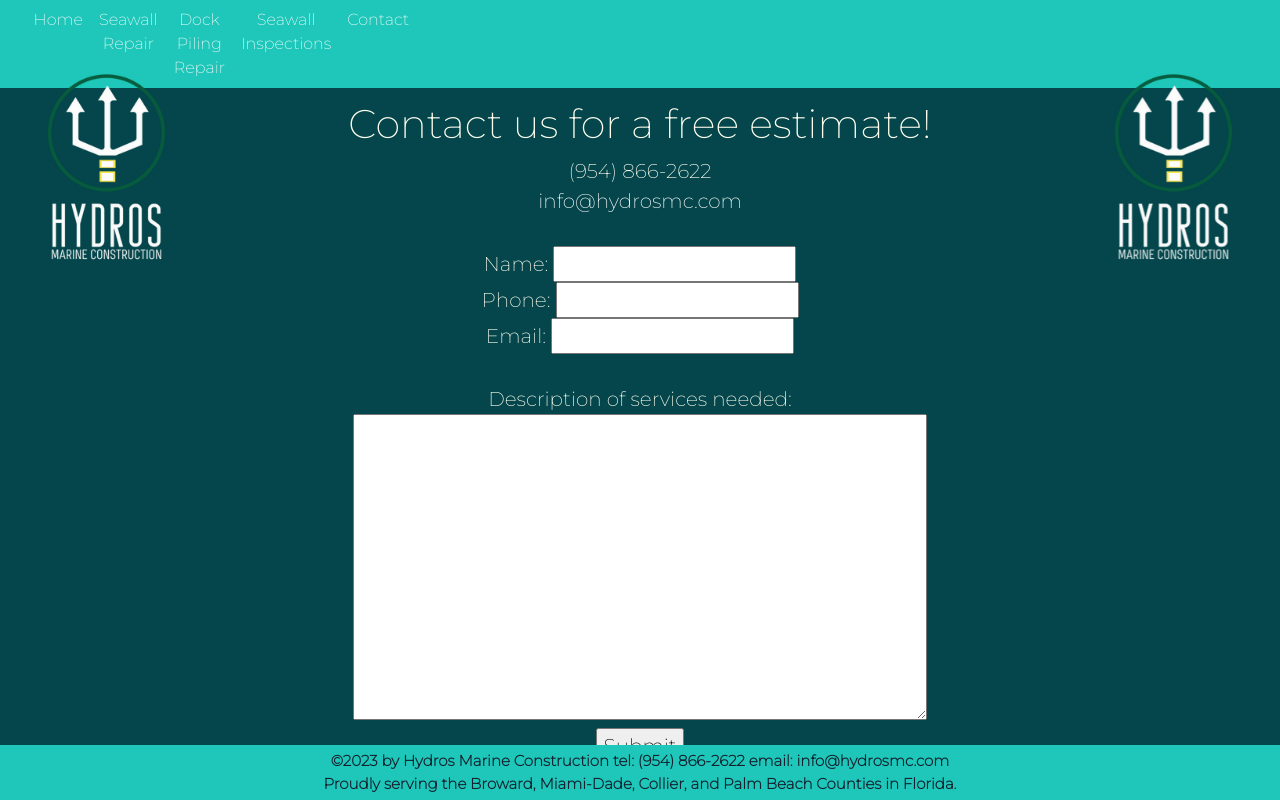
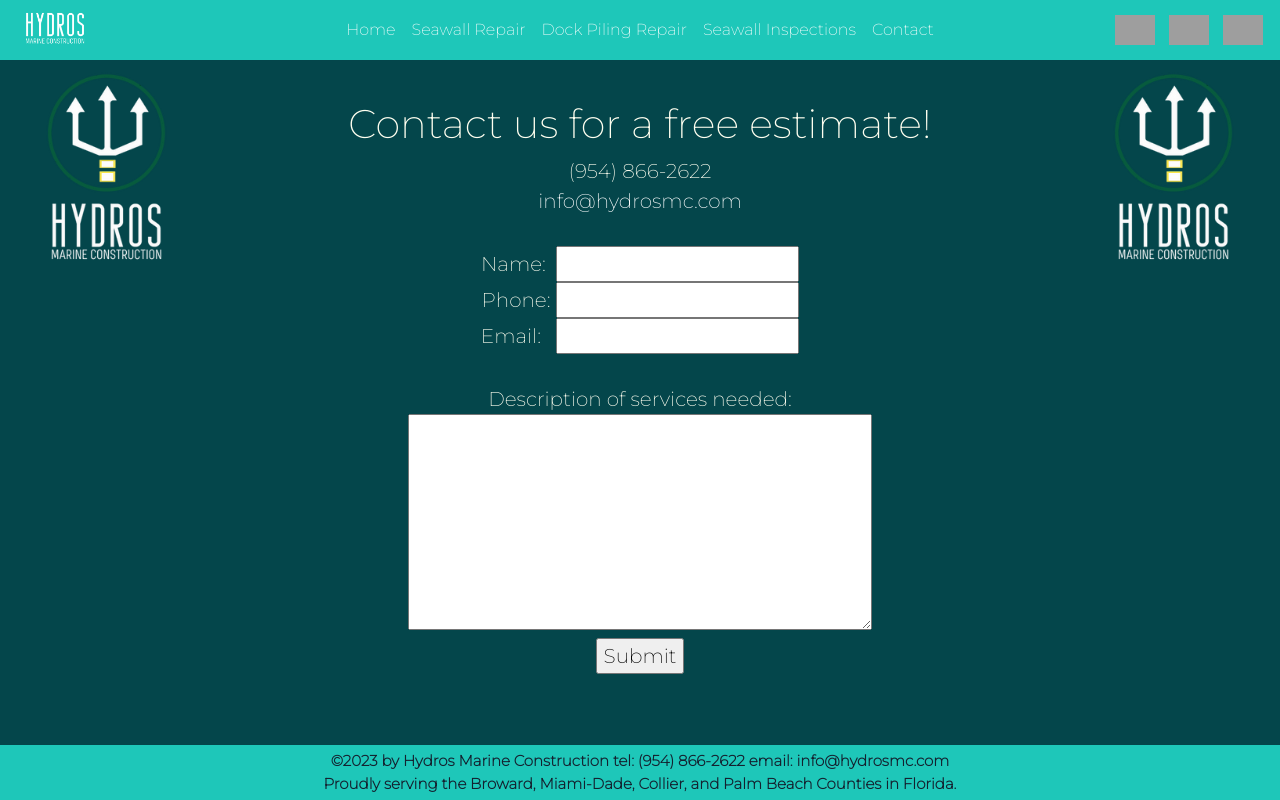
Before and after one commit to jedens5000/hydros-marine-site, a plain HTML site: page contact.html in a window 1280 px wide. Drawn offline with nearby package versions, Linux system fonts and the light colour scheme; grey boxes are pictures that could not be loaded.

Commit message:
Updated all page menus & Contact resposiveness

```diff
--- a/contact.html
+++ b/contact.html
@@ -8,9 +8,6 @@
   <link href="https://cdn.jsdelivr.net/npm/bootstrap@5.1.3/dist/css/bootstrap.min.css" rel="stylesheet"
     integrity="sha384-1BmE4kWBq78iYhFldvKuhfTAU6auU8tT94WrHftjDbrCEXSU1oBoqyl2QvZ6jIW3" crossorigin="anonymous">
   <link rel="shortcut icon" href="images/trident_tabicon.png">
-  <!-- FONT AWESOME -->
-  <!-- <script src="https://kit.fontawesome.com/2d49b71255.js" crossorigin="anonymous"></script> -->
-  <!-- Below is to link to Google webfont names Nunito & Montserrat 200 & 200-->
   <link href="https://fonts.googleapis.com/css2?family=Montserrat:wght@200&family=Nunito:wght@200&display=swap"
     rel="stylesheet">
   <link rel="stylesheet" href="css/styles.css">
@@ -18,9 +15,14 @@
 </head>
 
 <!-----------------HEADER------------------------>
-<!-- <center> -->
+<!-- RESPONSIVE LAYOUT IS GOOD, JUST NEED TO FIX HAMBURGER MENU -->
+<!-- RESPONSIVE LAYOUT IS GOOD, JUST NEED TO FIX HAMBURGER MENU -->
+<!-- RESPONSIVE LAYOUT IS GOOD, JUST NEED TO FIX HAMBURGER MENU -->
+<!-- RESPONSIVE LAYOUT IS GOOD, JUST NEED TO FIX HAMBURGER MENU -->
+<!-- RESPONSIVE LAYOUT IS GOOD, JUST NEED TO FIX HAMBURGER MENU -->
 <header>
   <div class="container-fluid">
+    <!-- <div class="row g-0 align-self-center"> -->
     <div class="row">
       <nav class="navbar navbar-expand-lg navbar-light bg-info">
         <button class="navbar-toggler" type="button" data-bs-toggle="collapse" data-bs-target="#navbarNavAltMarkup"
@@ -29,30 +31,30 @@
         </button>
 
         <div class="collapse navbar-collapse" id="navbarNavAltMarkup">
-          <div class="navbar-nav col-12 justify-content-center">
+          <div class="navbar-nav col-12 d-flex justify-content-between">
 
-            <!-- NavBar Logo -->
-            <div class="col-4 align-middle">
-              <div class="navbar-brand" id="menu-logo">
-                <img src="images/logos/hydros_lettering_logo.jpg" alt="">
+            <!-- // NavBar Logo -->
+            <div class="col-2">
+              <div class="navbar-brand float-start" id="menu-logo">
+                <img src="images/logos/hydros_lettering_logo.jpg" alt="" />
               </div>
             </div>
 
-            <!-- <div class="col-1"></div> -->
+            <!-- // <div class="col-1"></div> -->
 
-            <!-- <div class="col"> -->
-            <a class="nav-link active col" aria-current="page" href="index.html">Home</a>
-            <a class="nav-link col" href="seawall-repair.html">Seawall Repair</a>
-            <a class="nav-link col" href="dock-piling.html">Dock Piling Repair</a>
-            <a class="nav-link col" href="seawall-inspections.html">Seawall Inspections</a>
-            <a class="nav-link col" href="contact.html">Contact</a>
-            <!-- </div> -->
+            <div class="row">
+              <a class="nav-link active col align-self-center" aria-current="page" href="index.html">Home</a>
+              <a class="nav-link text-nowrap col align-self-center" href="seawall-repair.html">Seawall Repair</a>
+              <a class="nav-link text-nowrap col align-self-center" href="dock-piling.html">Dock Piling Repair</a>
+              <a class="nav-link text-nowrap col align-self-center" href="seawall-inspections.html">Seawall
+                Inspections</a>
+              <a class="nav-link col align-self-center" href="contact.html">Contact</a>
+            </div>
 
-            <!-- <div class="col-1"></div> -->
+            <!-- // <div class="col-1"></div> -->
 
-            <!-- STORED IMAGE SOCIAL ICONS -->
-            <div class="col-4 col-sm-12 col-med-12 align-middle">
-              <div id="menu-icons">
+            <!-- // STORED IMAGE SOCIAL ICONS -->
+            <div id="menu-icons" class="col-2 align-self-center text-nowrap">
               <a href="https://www.instagram.com/HydrosMC/" target="_blank"><img
                   src="http://jede.cc/icons/ig_icon_round.png" alt="instagram-icon"></a>
               <a href="https://www.facebook.com/teamhydros" target="_blank"><img
@@ -61,15 +63,12 @@
                   src="http://jede.cc/icons/email_icon_round.png" alt="email-icon"></a>
             </div>
           </div>
-
-
         </div>
-        </div>
-
       </nav>
     </div>
   </div>
 </header>
+
 <!-----------------BODY------------------------>
 
 <body id="contact">
@@ -80,32 +79,34 @@
         <img id="logo-index" class="col img-fluid justify-content-left px-0" src="images/logos/hydros_logo_clear.jpg" />
       </div>
 
-      <div id="index-right" class="col-8 justify-content-center">
+      <div id="index-right" class="col-md-8 col-sm-12 justify-content-center">
         <h1>Contact us for a free estimate!</h1>
         <p>(954) 866-2622</p>
         <p><a class="email" href="mailto:info@hydrosmc.com?subject=Hydro website inquiry">info@hydrosmc.com</a>
           <br>
           <br>
         <form action="mailto:info@hydrosmc.com?subject=Hydro website inquiry" method="post" enctype="text/plain">
-          <label for="name">Name:</label>
+          <label for="name">Name:&nbsp;</label>
           <input type="text" name="yourName">
           <br>
           <label for="phone">Phone:</label>
           <input type="phone" name="yourPhone">
           <br>
-          <label for="email">Email:</label>
+          <label for="email">Email:&nbsp;&nbsp;</label>
           <input type="email" name="yourEmail">
           <br>
           <br>
+          <!-- </div>
+      <div id="index-right" class="col-sm-12 justify-content-center"> -->
           <label for="message">Description of services needed:</label>
           <br>
-          <textarea name="yourMessage" id="" cols="50" rows="10"></textarea>
+          <textarea name="yourMessage" id="#textarea" cols="40" rows="7"></textarea>
           <br>
           <input type="submit">
         </form>
         </p>
       </div>
-      <div class="col">
+      <div class="col contact">
         <img id="logo-index" class="col img-fluid justify-content-left px-0" src="images/logos/hydros_logo_clear.jpg" />
       </div>
     </div>
--- a/css/styles.css
+++ b/css/styles.css
@@ -116,16 +116,14 @@ a:active {
 #menu-icons {
   text-align: right;
 }
-@media (max-width: 1800px) {
+/* @media (max-width: 1800px) {
   #menu-icons {
     position: relative;
-    /* text-align: center; */
   }
 }
 @media (max-width: 1350px) {
   #menu-icons {
     position: relative;
-    /* text-align: left; */
   }
 }
 @media (max-width: 991px) {
@@ -133,7 +131,7 @@ a:active {
     position: relative;
     text-align: center;
   }
-}
+} */
 
 #menu-icons img {
   height: 30px;
@@ -145,72 +143,23 @@ a:active {
 .row {
   background-color: rgb(4, 70, 75);
   --bs-gutter-x: 0;
-  /* margin: 0 !important; */
-}
-.col-4 {
-  /* flex-basis: 360px !important; */
 }
 .col-6 {
   padding: 0 !important;
 }
 /* INDEX LEFT SIDE */
 #index-left {
-  /* padding: 0; */
-  /* margin: 0; */
   text-align: center;
 }
 
 #waves-img {
   object-fit: cover;
   object-position: center;
-  /* width: 100%; */
   height: 100vh;
   justify-content: center;
-  /* height: 400px; */
   text-align: center;
-  /* justify-content: left;
-  width: 100%;
-  height: 100%; */
   padding: 0 !important;
   margin: 0 !important;
-}
-@media (max-width: 991px) {
-  #waves-img {
-    /* position: relative; */
-    /* justify-content: center; */
-    /* display: none; */
-    object-fit: cover;
-    object-position: center;
-  }
-  #index-right {
-    width: 50%;
-    /* background-image: url(https://media.giphy.com/media/lFNmSjRDN9SiLJ3a9Z/giphy.gif); */
-  }
-  #logo-index {
-    z-index: auto;
-  }
-}
-@media (max-width: 575px) {
-  #waves-img {
-    /* position: absolute; */
-    /* display: contents; */
-    /* z-index: -1; */
-    /* opacity: 0.8; */
-    /* justify-content: center; */
-    /* display: none; */
-    /* object-fit: cover; */
-    /* object-position: center; */
-  }
-  #index-right {
-    width: 100%;
-    position: absolute;
-    /* z-index: 1; */
-    /* background-image: url(https://media.giphy.com/media/lFNmSjRDN9SiLJ3a9Z/giphy.gif); */
-  }
-  #logo-index {
-    position: absolute;
-    z-index: 1;
-  }
 }
 
 /* INDEX RIGHT SIDE */
@@ -222,23 +171,10 @@ a:active {
 #logo-index {
   margin-top: 30%;
   position: relative;
-  /* left: 25%; */
   opacity: 1;
-  /* justify-content: center; */
   text-align: center;
 }
 
-/* #logo-left {
-  display: inline-block;
-  position: relative;
-  right: 25%;
-  top: 200px;
-} */
-
-/* .email {
-  color: rgb(30, 199, 185);
-  text-decoration: none;
-} */
 a {
   text-decoration: none;
 }
@@ -248,11 +184,9 @@ header a:hover {
 }
 
 body {
-  /* background-color: rgb(4, 70, 75); */
   margin-top: 0;
   margin-bottom: 0;
   font-family: Montserrat, Nunito, sans-serif;
-  /* display: inline; */
 }
 
 /*------This make the text slide left--------*/
@@ -299,7 +233,6 @@ body {
 /*------This margin holds the text to the right side--------*/
 
 h1 {
-  /* margin: 0% 10% 0 60%; */
   color: ivory;
 }
 
@@ -317,8 +250,6 @@ form {
 #contact #index-right {
   text-align: center;
   margin: 100px 0 0 0;
-  /* display: table-cell; */
-  /* vertical-align: middle; */
 }
 
 /*------Footer--------*/
@@ -347,3 +278,39 @@ footer {
   color: blue !important;
   text-decoration: none;
 }
+
+#contact textarea {
+  max-width: 95%;
+}
+/* ////////////////MEDIA QUERIES//////////////// */
+@media (max-width: 991px) {
+  .navbar-expand-lg {
+    z-index: 2;
+  }
+  #menu-icons {
+    text-align: center;
+  }
+  #waves-img {
+    object-fit: cover;
+    object-position: center;
+  }
+  #index-right {
+    width: 50%;
+  }
+}
+@media (max-width: 575px) {
+  #index-right {
+    width: 100%;
+    position: absolute;
+    /* z-index: 1; */
+  }
+
+  /* CONTACT PG */
+  #contact #logo-index {
+    display: none !important;
+  }
+
+  #footer-text {
+    font-size: 70%;
+  }
+}
```
Also changed, not shown: dock-piling.html (+24 -25 lines), index.html (+1 -4 lines), seawall-inspections.html (+24 -25 lines), seawall-repair.html (+24 -25 lines). Lines whose indentation alone changed are shown as unchanged.
